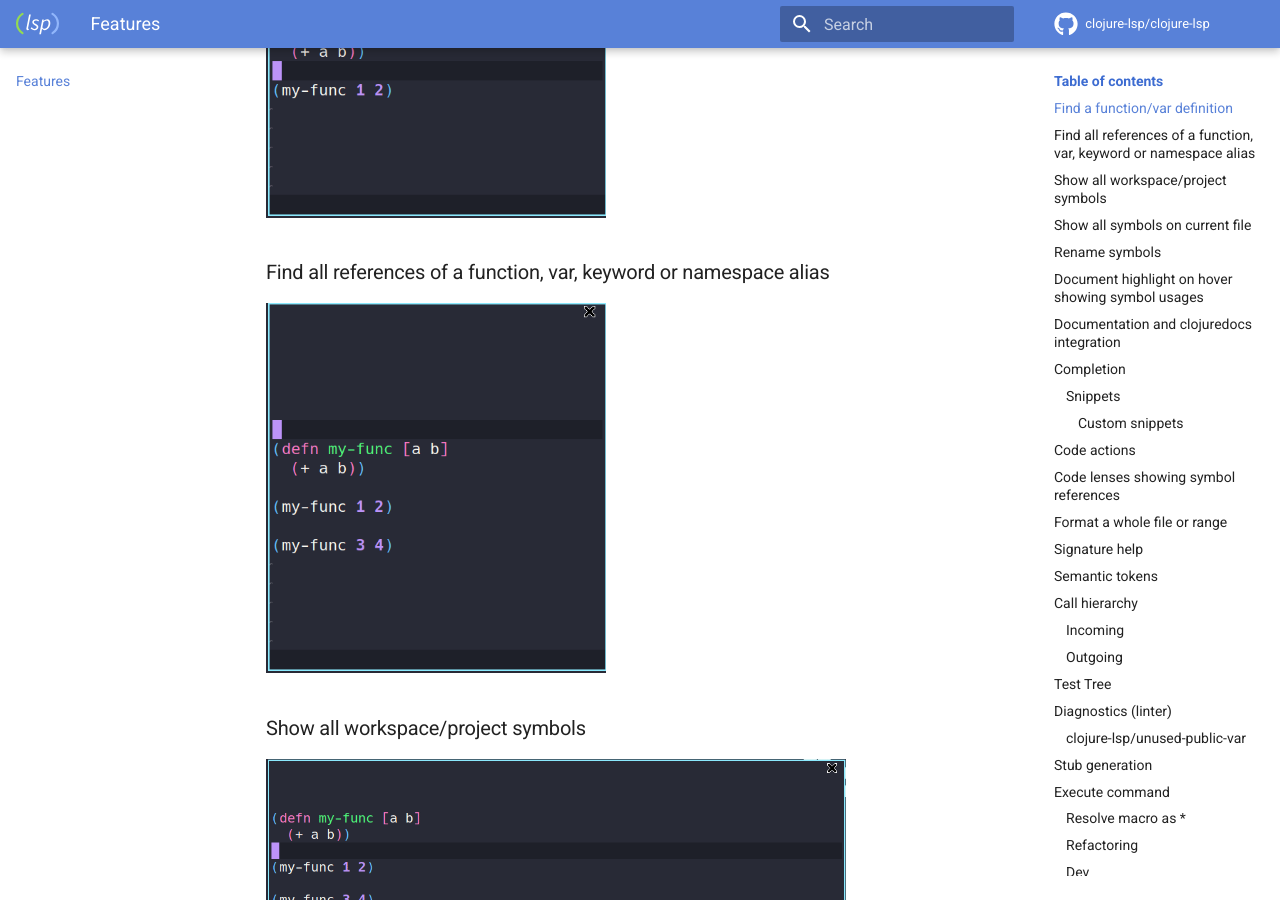
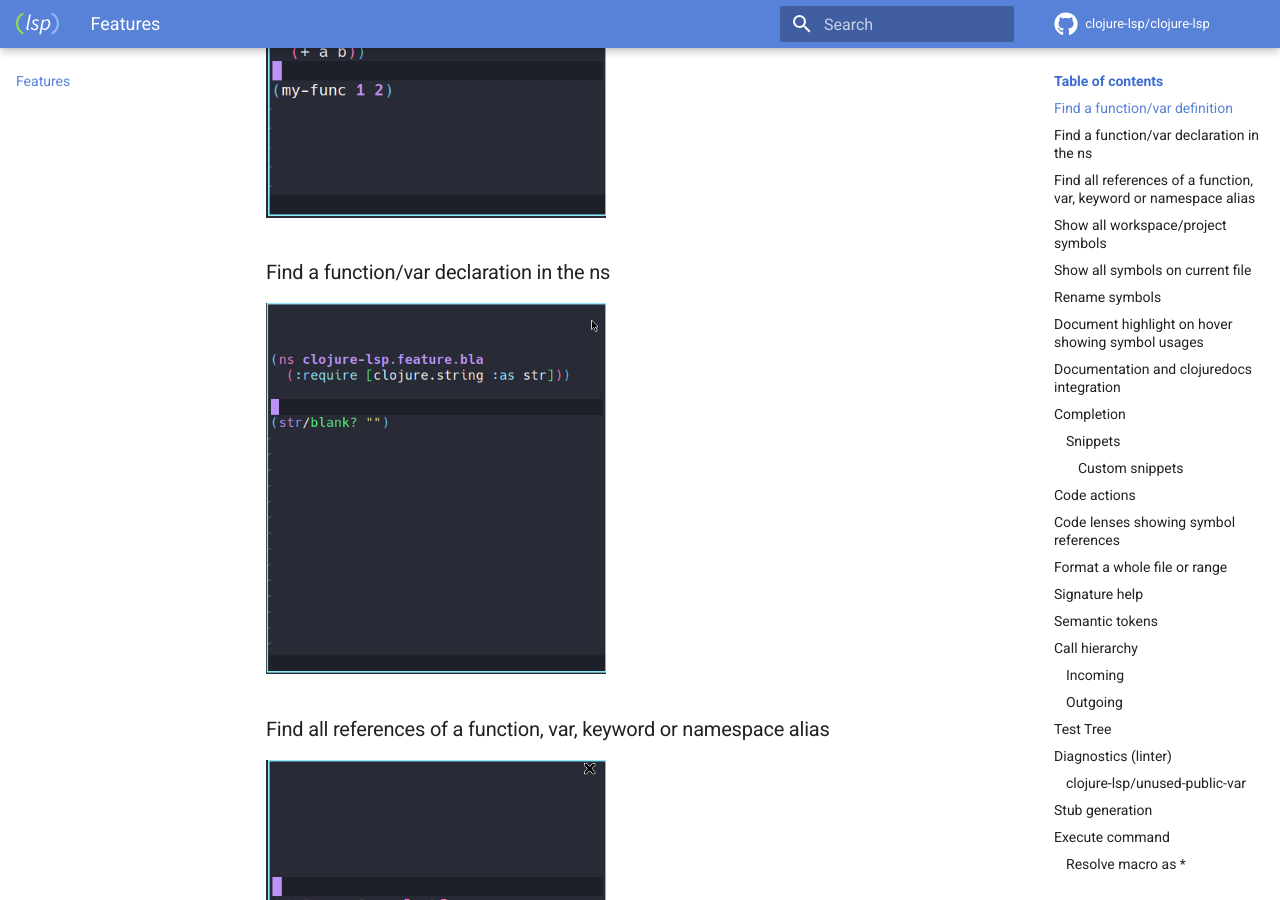
Before and after one commit to clojure-lsp/clojure-lsp, an MkDocs documentation site: the page built from docs/features.md, in a window 1280 px wide and 900 px high, scrolled down 509 px. Built offline with MkDocs 1.6.1 and Material for MkDocs 9.7.7, drawn with Linux system fonts in a browser that asks for light colours; comment, search, counter and statistics services are not loaded.

Commit message:
Add LSP `textDocument/declaration`, for now adding the making possible navigate to alias and namespaces declared on the namespace
Fixes #680

```diff
--- a/docs/features.md
+++ b/docs/features.md
@@ -5,6 +5,10 @@ Above you can find all available features that clojure-lsp provides with example
 ### Find a function/var definition
 
 <img src="../images/features/find-definition.gif" width=340>
+
+### Find a function/var declaration in the ns
+
+<img src="../images/features/find-declaration.gif" width=340>
 
 ### Find all references of a function, var, keyword or namespace alias
 
```
Also changed, not shown: CHANGELOG.md (+1 -0 lines), docs/capabilities.md (+1 -1 lines), docs/images/features/find-declaration.gif (added), 11 other files.
